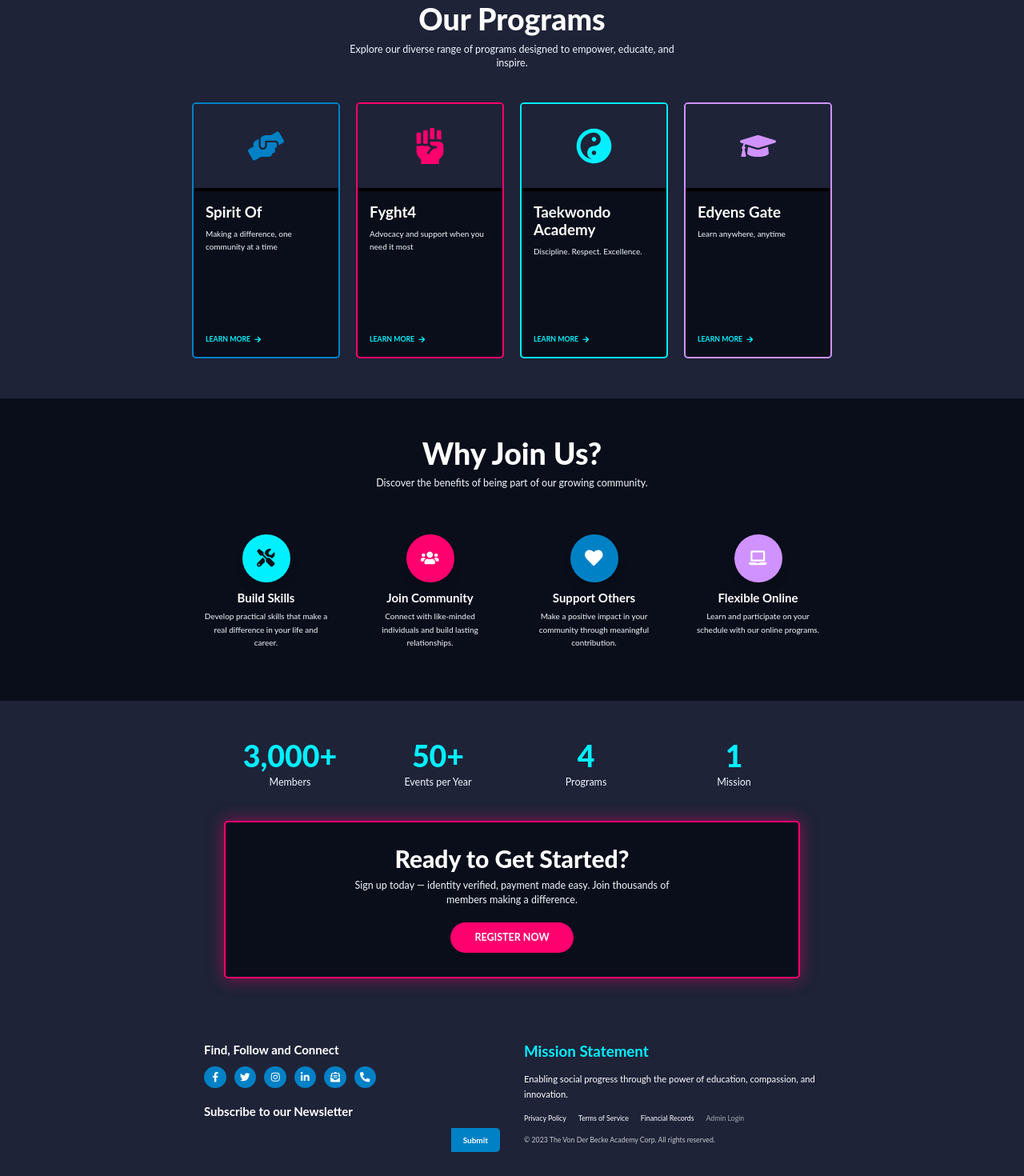
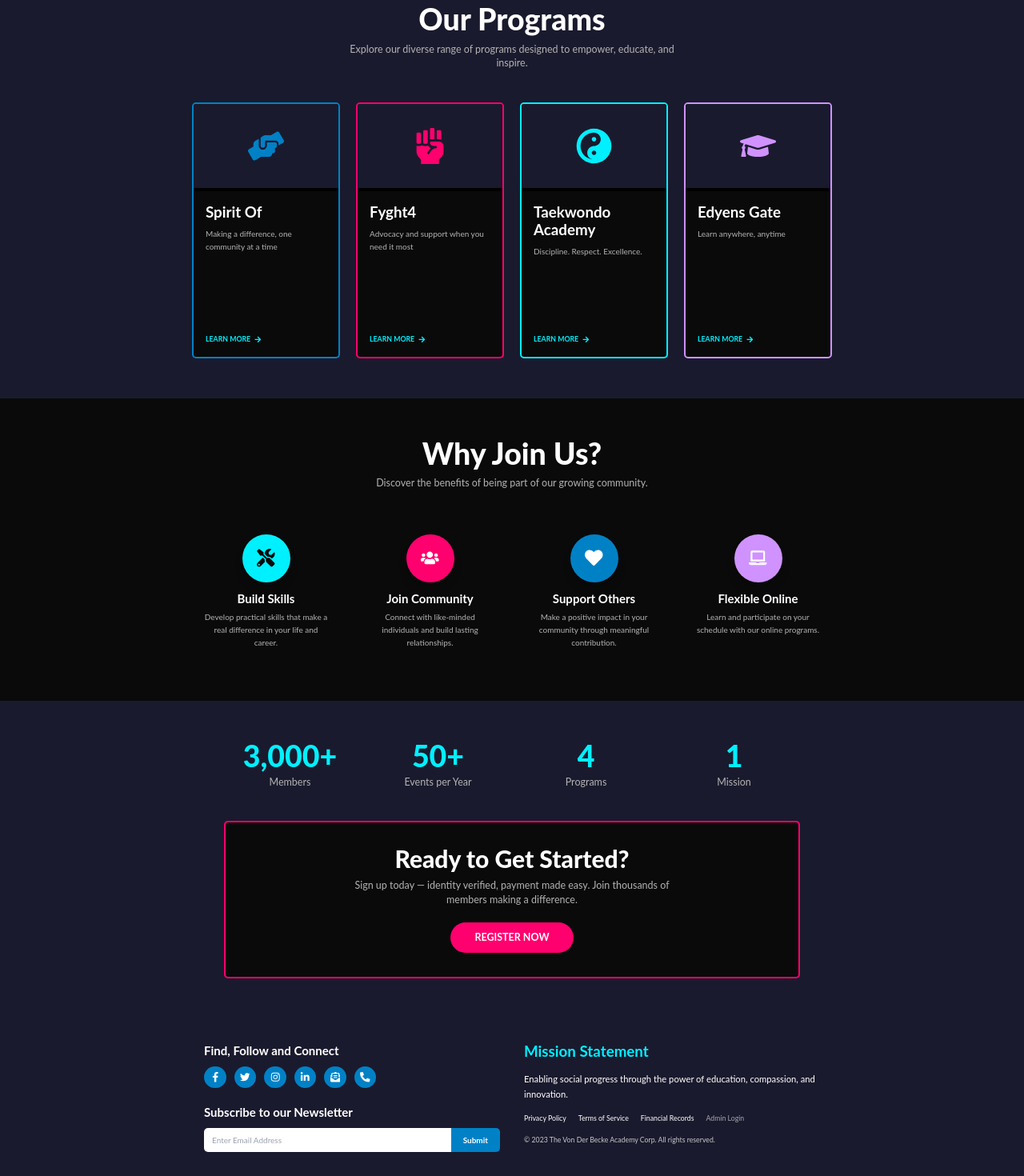
Before and after one commit to teamvcorp/vcorp, a Next.js app: page / in a window 1280 px wide. Shown: the part 839-2309 px from the top of the page at 80% size. Built offline with nearby package versions, Linux system fonts and the light colour scheme.

Commit message:
fix: downgrade to Tailwind CSS v3 for Vercel compatibility and add Suspense boundaries

```diff
--- a/app/auth/verify/page.tsx
+++ b/app/auth/verify/page.tsx
@@ -1,11 +1,11 @@
 "use client";
 
-import React, { useEffect, useState } from 'react';
+import React, { useEffect, useState, Suspense } from 'react';
 import { useSearchParams, useRouter } from 'next/navigation';
 import Button from '../../components/ui/Button';
 import { FaCheckCircle, FaExclamationTriangle, FaSpinner } from 'react-icons/fa';
 
-const VerifyPage = () => {
+const VerifyContent = () => {
   const searchParams = useSearchParams();
   const router = useRouter();
   const [status, setStatus] = useState<'verifying' | 'success' | 'error'>('verifying');
@@ -141,4 +141,21 @@ const VerifyPage = () => {
   );
 };
 
+const VerifyPage = () => {
+  return (
+    <Suspense fallback={
+      <main className="flex-1 bg-deep-black">
+        <section className="py-20 px-6">
+          <div className="max-w-2xl mx-auto text-center">
+            <FaSpinner className="text-neon-cyan text-6xl animate-spin mx-auto mb-6" />
+            <p className="text-white text-2xl">Loading...</p>
+          </div>
+        </section>
+      </main>
+    }>
+      <VerifyContent />
+    </Suspense>
+  );
+};
+
 export default VerifyPage;
--- a/app/globals.css
+++ b/app/globals.css
@@ -1,97 +1,6 @@
-@import "tailwindcss";
-
-@layer theme {
-  :root {
-    /* Neon Colors */
-    --color-neon-cyan: #00F0FF;
-    --color-neon-pink: #FF006E;
-    --color-neon-purple: #D092FF;
-    --color-electric-blue: #0081C6;
-    --color-lt-blue: #81DDF9;
-
-    /* Supporting Colors */
-    --color-navy: #1E2338;
-    --color-deep-black: #0A0E1A;
-    --color-light-grey: #F1F7FF;
-
-    /* Legacy colors */
-    --red: #ff0000;
-    --navy: #1e2338;
-    --blue: #0081c6;
-    --ltBlue: #81ddf9;
-    --purple: #D092FF;
-    --yellow: #FFaa1d;
-    --coral: #FF7565;
-    --pink: #FF9CC1;
-    --green: #00A779;
-    --ltGrey: #f1f7ff;
-    --grey: #b5b5b5;
-  }
-}
-
-@layer utilities {
-  /* Utility classes for colors */
-  .bg-neon-cyan { background-color: var(--color-neon-cyan) !important; }
-  .bg-neon-pink { background-color: var(--color-neon-pink) !important; }
-  .bg-neon-purple { background-color: var(--color-neon-purple) !important; }
-  .bg-electric-blue { background-color: var(--color-electric-blue) !important; }
-  .bg-lt-blue { background-color: var(--color-lt-blue) !important; }
-  .bg-navy { background-color: var(--color-navy) !important; }
-  .bg-deep-black { background-color: var(--color-deep-black) !important; }
-  .bg-light-grey { background-color: var(--color-light-grey) !important; }
-
-  .text-neon-cyan { color: var(--color-neon-cyan) !important; }
-  .text-neon-pink { color: var(--color-neon-pink) !important; }
-  .text-neon-purple { color: var(--color-neon-purple) !important; }
-  .text-electric-blue { color: var(--color-electric-blue) !important; }
-  .text-lt-blue { color: var(--color-lt-blue) !important; }
-  .text-navy { color: var(--color-navy) !important; }
-  .text-deep-black { color: var(--color-deep-black) !important; }
-  .text-light-grey { color: var(--color-light-grey) !important; }
-  .text-white { color: white !important; }
-
-  .border-neon-cyan { border-color: var(--color-neon-cyan) !important; }
-  .border-neon-pink { border-color: var(--color-neon-pink) !important; }
-  .border-neon-purple { border-color: var(--color-neon-purple) !important; }
-  .border-electric-blue { border-color: var(--color-electric-blue) !important; }
-
-  /* Shadow utilities */
-  .shadow-neon-cyan { box-shadow: 0 0 20px rgba(0, 240, 255, 0.5) !important; }
-  .shadow-neon-pink { box-shadow: 0 0 20px rgba(255, 0, 110, 0.5) !important; }
-  .shadow-neon-cyan-lg { box-shadow: 0 0 30px rgba(0, 240, 255, 0.7) !important; }
-  .shadow-neon-pink-lg { box-shadow: 0 0 30px rgba(255, 0, 110, 0.7) !important; }
-
-  .hover\:shadow-neon-cyan-lg:hover { box-shadow: 0 0 30px rgba(0, 240, 255, 0.7) !important; }
-  .hover\:shadow-neon-pink-lg:hover { box-shadow: 0 0 30px rgba(255, 0, 110, 0.7) !important; }
-  .hover\:scale-105:hover { transform: scale(1.05) !important; }
-  .hover\:-translate-y-2:hover { transform: translateY(-0.5rem) !important; }
-  .hover\:bg-neon-cyan:hover { background-color: var(--color-neon-cyan) !important; }
-  .hover\:text-deep-black:hover { color: var(--color-deep-black) !important; }
-  .hover\:text-neon-cyan:hover { color: var(--color-neon-cyan) !important; }
-
-  /* Utility classes for gradients */
-  .bg-gradient-neon {
-    background-image: linear-gradient(135deg, rgba(0,240,255,0.15) 0%, rgba(255,0,110,0.15) 100%) !important;
-  }
-
-  .bg-gradient-hero {
-    background-image: linear-gradient(180deg, rgba(10,14,26,0.7) 0%, rgba(30,35,56,0.8) 100%) !important;
-  }
-
-  /* Animation */
-  .animate-glow {
-    animation: glow 2s ease-in-out infinite alternate !important;
-  }
-}
-
-@keyframes glow {
-  from {
-    box-shadow: 0 0 10px rgba(0, 240, 255, 0.3);
-  }
-  to {
-    box-shadow: 0 0 20px rgba(0, 240, 255, 0.6);
-  }
-}
+@tailwind base;
+@tailwind components;
+@tailwind utilities;
 
 @layer base {
   * {
@@ -117,21 +26,3 @@
     text-decoration: none;
   }
 }
-
-/* Legacy styles for old components */
-.socialMediaIcon {
-  background-color: var(--blue);
-  border-radius: 100%;
-  padding: 1rem;
-  margin: 1rem;
-}
-
-.socialMediaIcon:hover {
-  background-color: var(--ltBlue);
-  box-shadow: rgba(255, 255, 255, 0.25) 0px 3px 8px;
-  cursor: pointer;
-}
-
-.copyrightP {
-  font-size: 1.5rem;
-}
--- a/app/register/page.tsx
+++ b/app/register/page.tsx
@@ -1,11 +1,11 @@
 "use client";
 
-import React, { useState } from 'react';
+import React, { useState, Suspense } from 'react';
 import { useSearchParams } from 'next/navigation';
 import Button from '../components/ui/Button';
 import { FaUser, FaEnvelope, FaPhone, FaMapMarkerAlt, FaBirthdayCake } from 'react-icons/fa';
 
-const RegistrationPage = () => {
+const RegistrationForm = () => {
   const searchParams = useSearchParams();
   const [formData, setFormData] = useState({
     firstName: '',
@@ -360,4 +360,12 @@ const RegistrationPage = () => {
   );
 };
 
+const RegistrationPage = () => {
+  return (
+    <Suspense fallback={<div className="flex-1 bg-deep-black py-20 text-center text-white">Loading...</div>}>
+      <RegistrationForm />
+    </Suspense>
+  );
+};
+
 export default RegistrationPage;
--- a/package.json
+++ b/package.json
@@ -23,12 +23,10 @@
     "tw-elements": "^1.1.0"
   },
   "devDependencies": {
-    "@tailwindcss/postcss": "^4.1.17",
     "@types/react": "19.1.6",
     "autoprefixer": "^10.4.22",
-    "lightningcss": "^1.30.2",
     "postcss": "^8.5.6",
-    "tailwindcss": "^4.1.17",
+    "tailwindcss": "^3.4.18",
     "typescript": "5.8.3"
   }
 }
--- a/postcss.config.js
+++ b/postcss.config.js
@@ -1,5 +1,6 @@
 module.exports = {
   plugins: {
-    '@tailwindcss/postcss': {},
+    tailwindcss: {},
+    autoprefixer: {},
   },
 }
--- a/tailwind.config.js
+++ b/tailwind.config.js
@@ -1,6 +1,21 @@
 /** @type {import('tailwindcss').Config} */
-export default {
+module.exports = {
   content: [
     './app/**/*.{js,ts,jsx,tsx,mdx}',
   ],
+  theme: {
+    extend: {
+      colors: {
+        'neon-cyan': '#00F0FF',
+        'neon-pink': '#FF006E',
+        'neon-purple': '#D092FF',
+        'electric-blue': '#0081C6',
+        'lt-blue': '#81DDF9',
+        'navy': '#1A1A2E',
+        'deep-black': '#0A0A0A',
+        'light-grey': '#B3B3B3',
+      },
+    },
+  },
+  plugins: [],
 }
```
Also changed, not shown: 1 other file (tests, documents, lock files or other folders).
